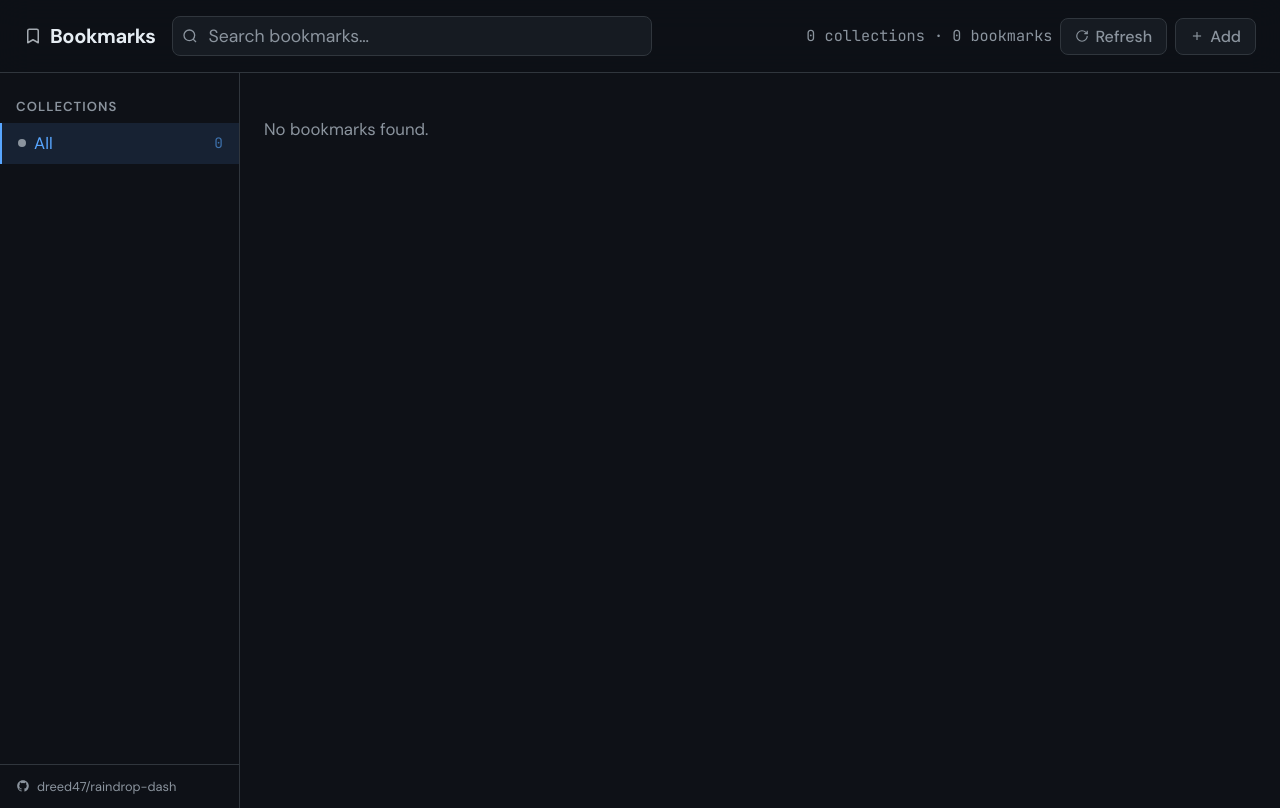
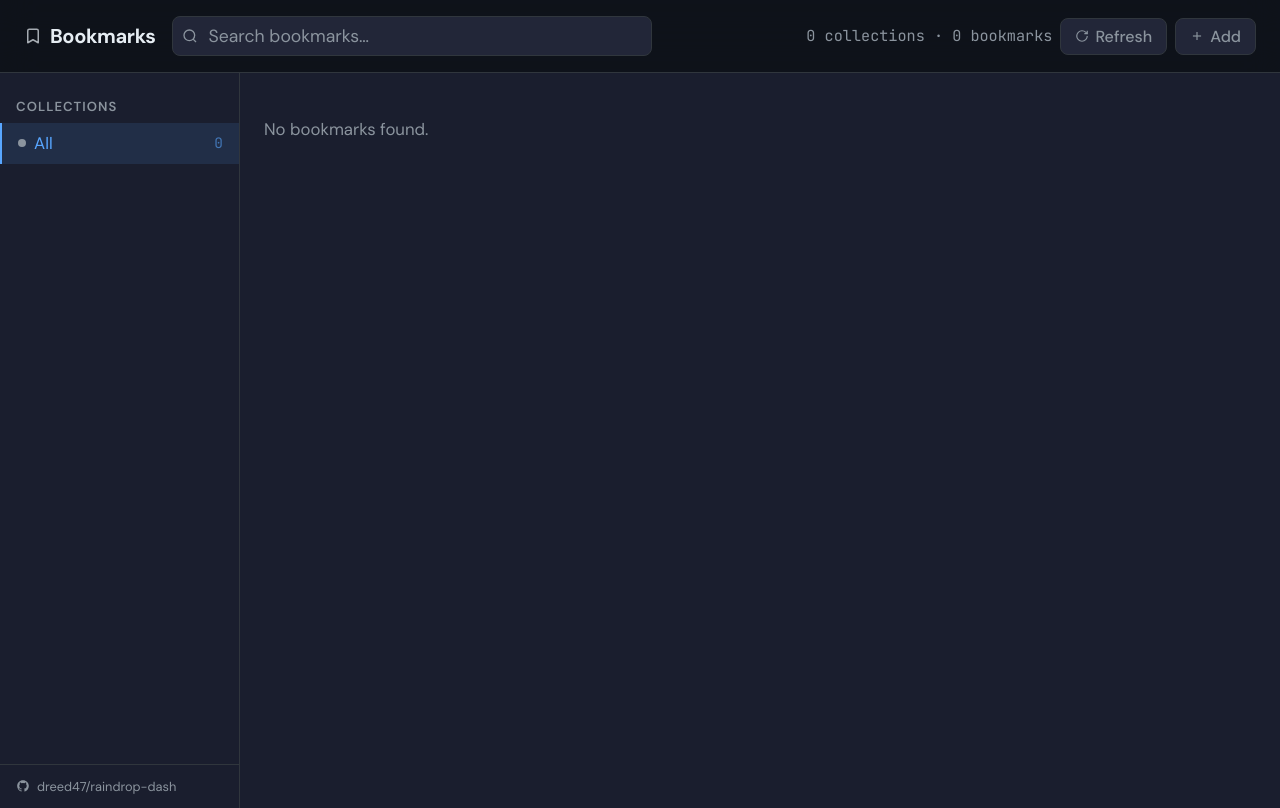
Before and after one commit to dreed47/raindrop-dash, a Flask app: page / in a window 1280 px wide. Run offline with Flask 3, Linux system fonts and the light colour scheme; data that the repository does not hold is empty.

Commit message:
update some styling

```diff
--- a/templates/index.html
+++ b/templates/index.html
@@ -3,7 +3,7 @@
   <head>
     <meta charset="UTF-8" />
     <meta name="viewport" content="width=device-width, initial-scale=1.0" />
-    <meta name="theme-color" content="#0e1117" />
+    <meta name="theme-color" content="#1a1e2e" />
     <meta name="apple-mobile-web-app-capable" content="yes" />
     <meta
       name="apple-mobile-web-app-status-bar-style"
@@ -19,8 +19,8 @@
     />
     <style>
       :root {
-        --bg: #0e1117;
-        --surface: #161b22;
+        --bg: #1a1e2e;
+        --surface: #222638;
         --surface-hover: #1c2129;
         --border: #30363d;
         --text: #e6edf3;
```
Also changed, not shown: static/manifest.json.
